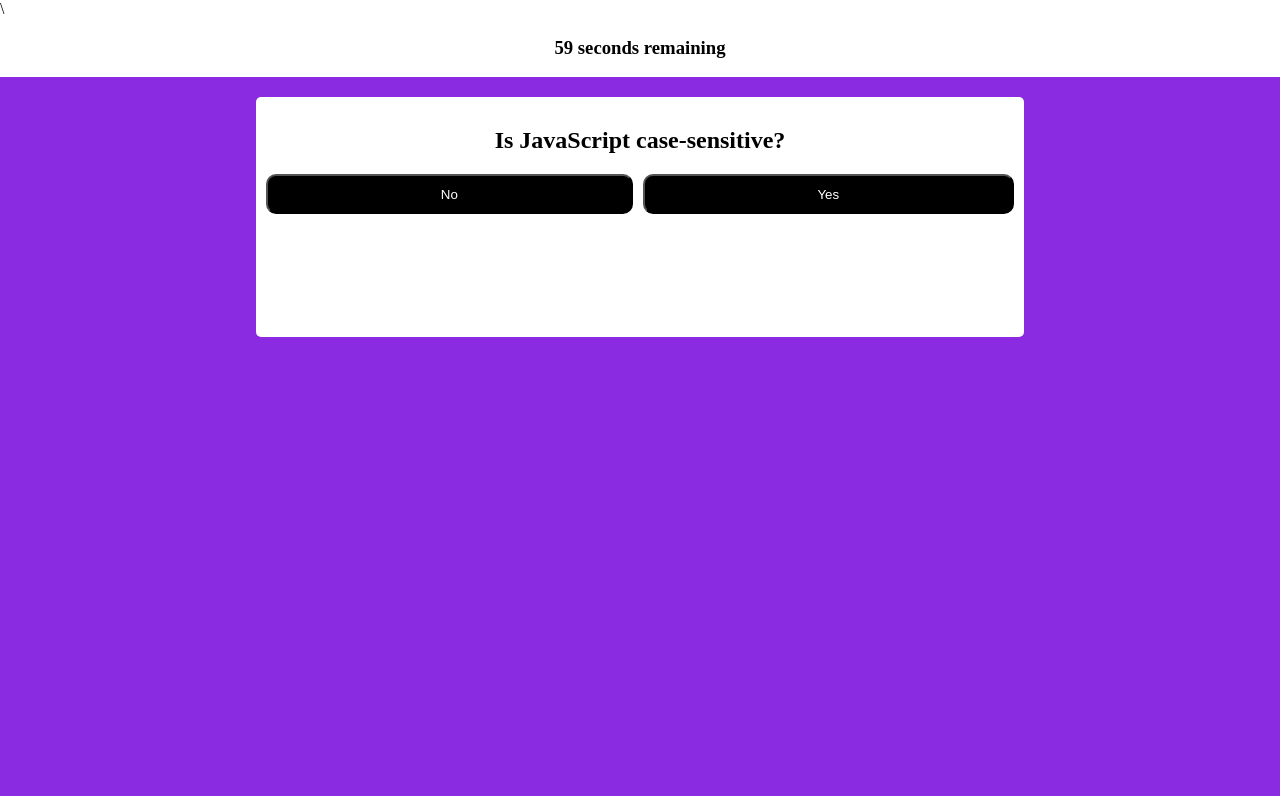
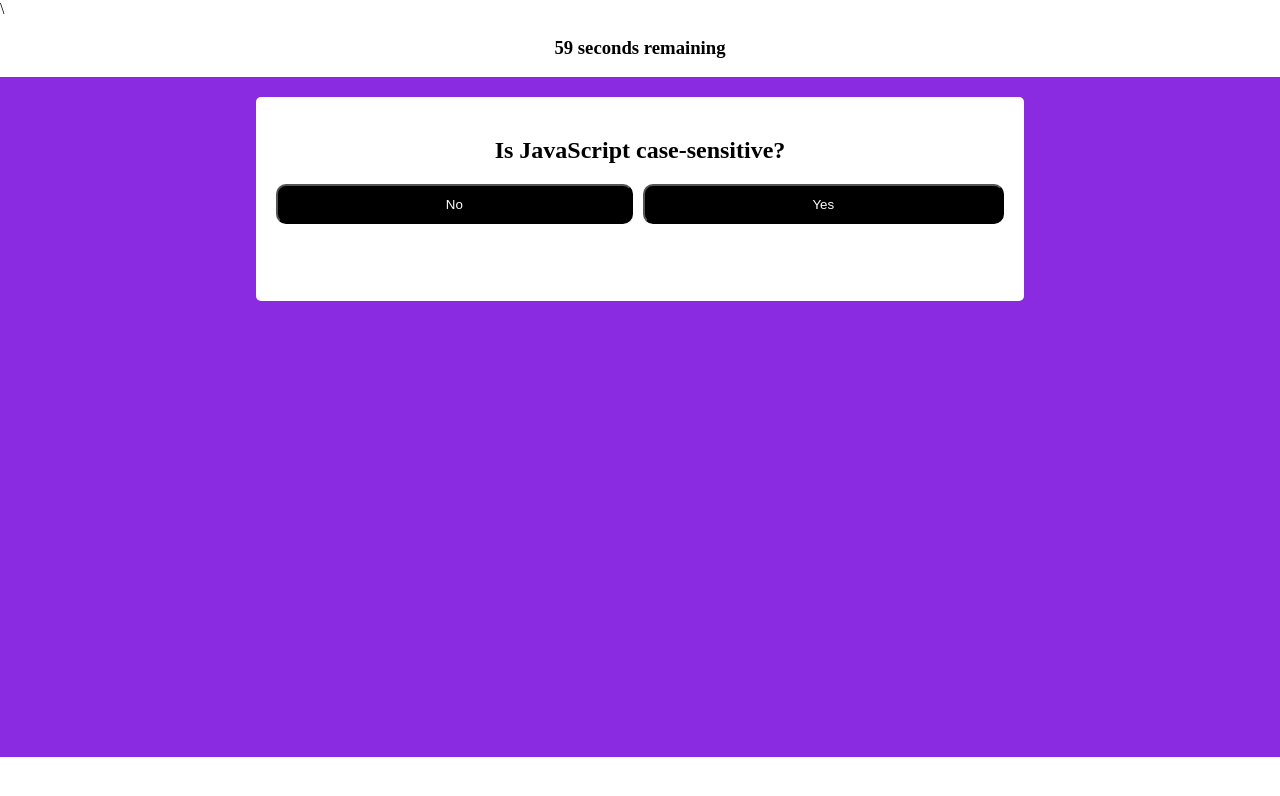
Before and after one commit to mcnairjm/code-quiz, a plain HTML site: page index.html in a window 1280 px wide. Both pictures are taken after a click on the button "Click Me to Start!". Drawn offline with Linux system fonts and the light colour scheme.

Commit message:
added styling to quiz box

```diff
--- a/assets/style.css
+++ b/assets/style.css
@@ -26,7 +26,7 @@ header button {
     justify-content: center;
     text-align: center;
     width: 100vw;
-    height: 100vh;
+    height: 85vh;
     background-color: blueviolet;
 }
 
@@ -35,7 +35,7 @@ header button {
     max-width: 60%;
     max-height: 30%;
     margin: 20px;
-    padding: 10px;
+    padding: 20px;
     background-color: white;
     border-radius: 5px;
 }
```
